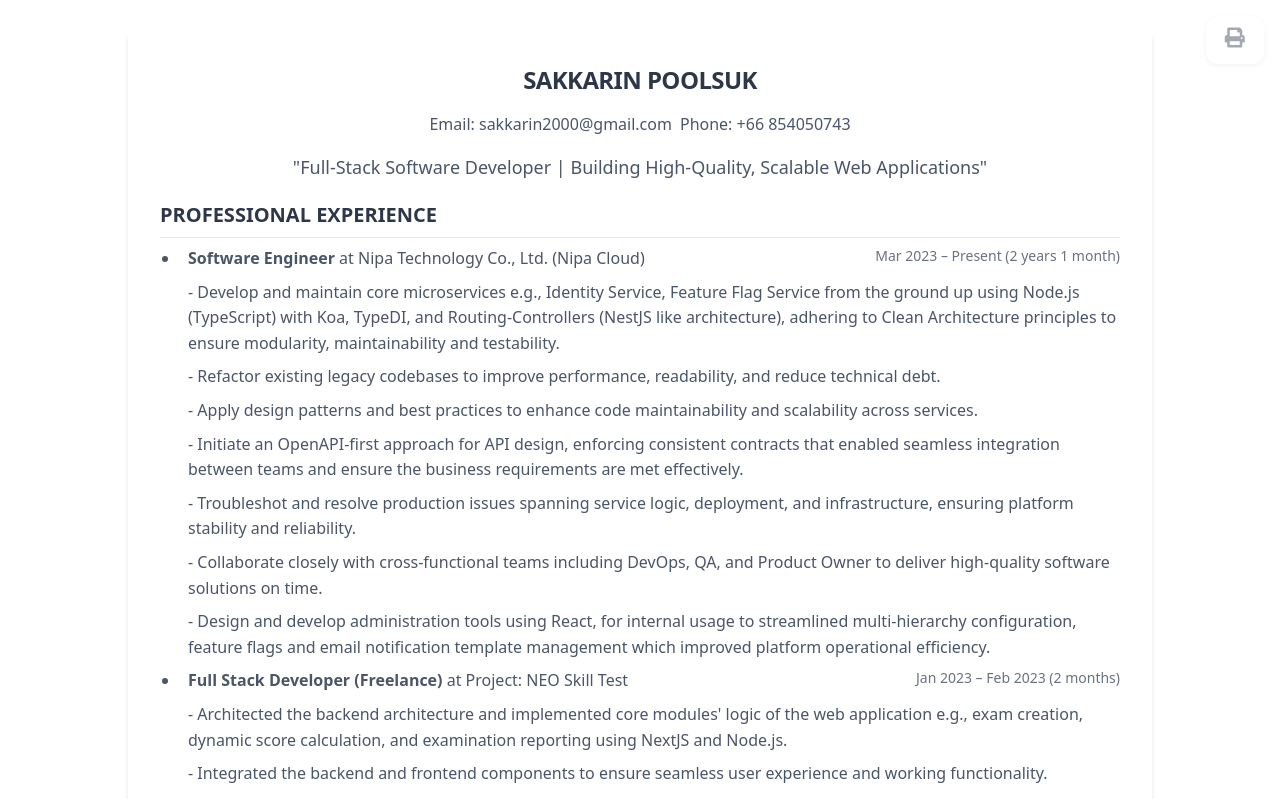
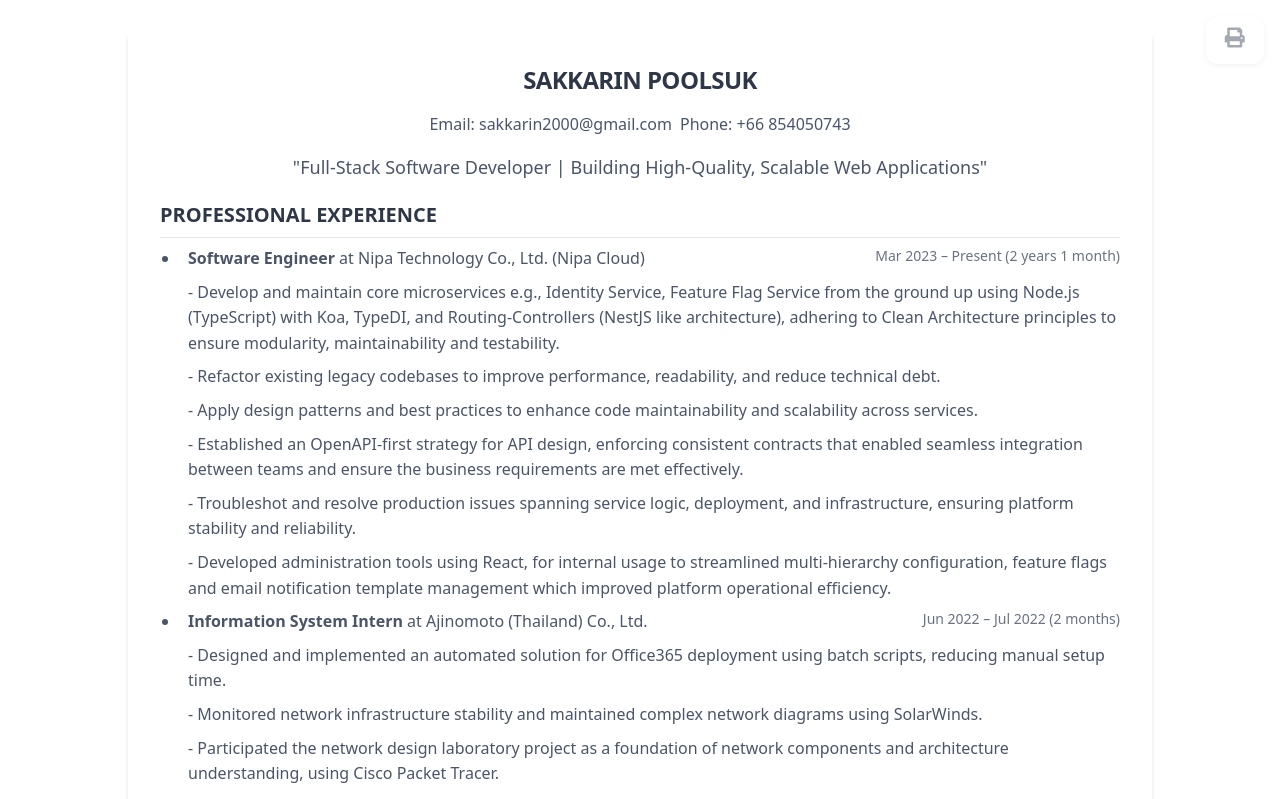
Before and after one commit to sakkarin2000/portfolio, a React (Vite) app: page / in a window 1280 px wide. Shown: the top 799 px of the page. Built offline with nearby package versions, Linux system fonts and the light colour scheme.

Commit message:
remove: unoffical job as it is sideproject associate with friend

```diff
--- a/src/modules/resume/constants/careerExperience.ts
+++ b/src/modules/resume/constants/careerExperience.ts
@@ -8,23 +8,11 @@ export const careerExperiences: ICareerExperience[] = [
       "Develop and maintain core microservices e.g., Identity Service, Feature Flag Service from the ground up using Node.js (TypeScript) with Koa, TypeDI, and Routing-Controllers (NestJS like architecture), adhering to Clean Architecture principles to ensure modularity, maintainability and testability.",
       "Refactor existing legacy codebases to improve performance, readability, and reduce technical debt.",
       "Apply design patterns and best practices to enhance code maintainability and scalability across services.",
-      "Initiate an OpenAPI-first approach for API design, enforcing consistent contracts that enabled seamless integration between teams and ensure the business requirements are met effectively.",
+      "Established an OpenAPI-first strategy for API design, enforcing consistent contracts that enabled seamless integration between teams and ensure the business requirements are met effectively.",
       "Troubleshot and resolve production issues spanning service logic, deployment, and infrastructure, ensuring platform stability and reliability.",
-      "Collaborate closely with cross-functional teams including DevOps, QA, and Product Owner to deliver high-quality software solutions on time.",
-      "Design and develop administration tools using React, for internal usage to streamlined multi-hierarchy configuration, feature flags and email notification template management which improved platform operational efficiency.",
+      "Developed administration tools using React, for internal usage to streamlined multi-hierarchy configuration, feature flags and email notification template management which improved platform operational efficiency."
     ],
     startDate: "2023-03-20"
-  },
-  {
-    role: "Full Stack Developer (Freelance)",
-    company: "Project: NEO Skill Test",
-    description: [
-      "Architected the backend architecture and implemented core modules' logic of the web application e.g., exam creation, dynamic score calculation, and examination reporting using NextJS and Node.js.",
-      "Integrated the backend and frontend components to ensure seamless user experience and working functionality.",
-      "Conduct the deployment of the developed application using Docker and Nginx on Amazon S3, enabling the project to go live securely and efficiently."
-    ],
-    startDate: "2023-01-12",
-    endDate: "2023-02-15"
   },
   {
     role: "Information System Intern",
@@ -32,7 +20,7 @@ export const careerExperiences: ICareerExperience[] = [
     description: [
       "Designed and implemented an automated solution for Office365 deployment using batch scripts, reducing manual setup time.",
       "Monitored network infrastructure stability and maintained complex network diagrams using SolarWinds.",
-      "Participated the network design laboratory project as a foundation of network components and architecture understanding, using Cisco Packet Tracer.",
+      "Participated the network design laboratory project as a foundation of network components and architecture understanding, using Cisco Packet Tracer."
     ],
     startDate: "2022-06-01",
     endDate: "2022-07-31"
```
